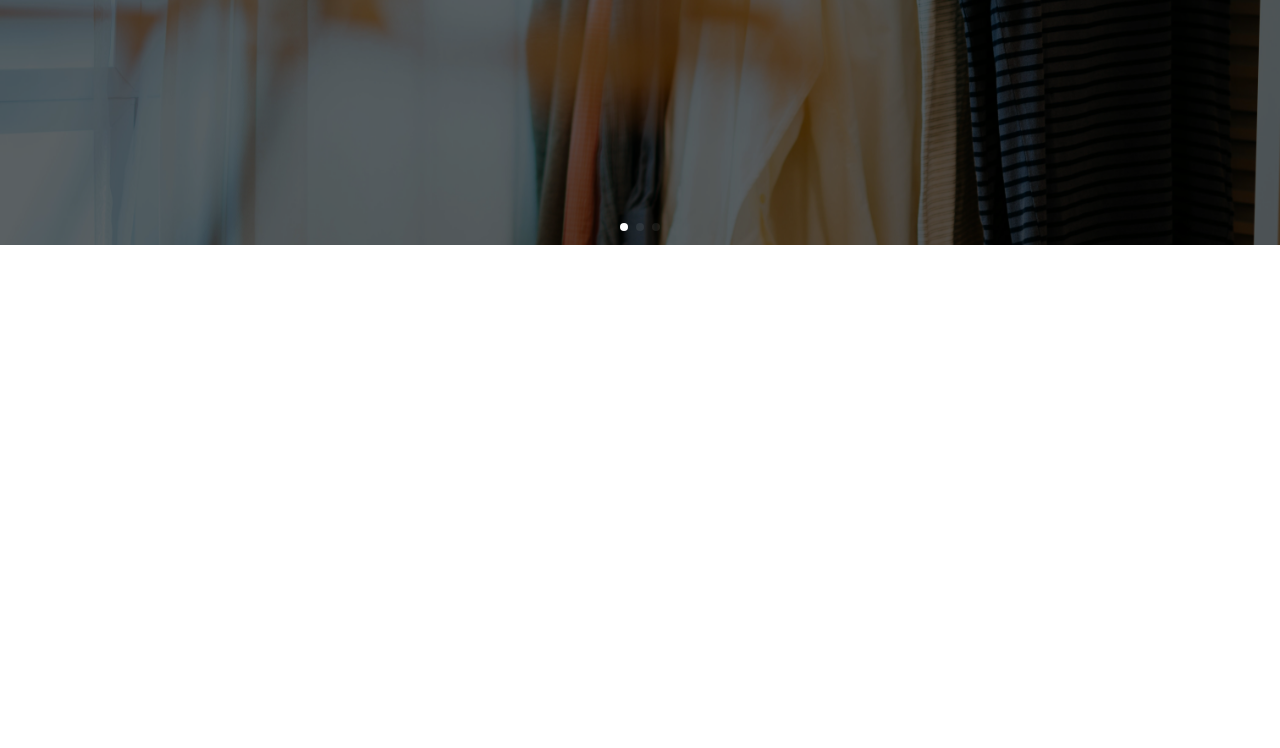
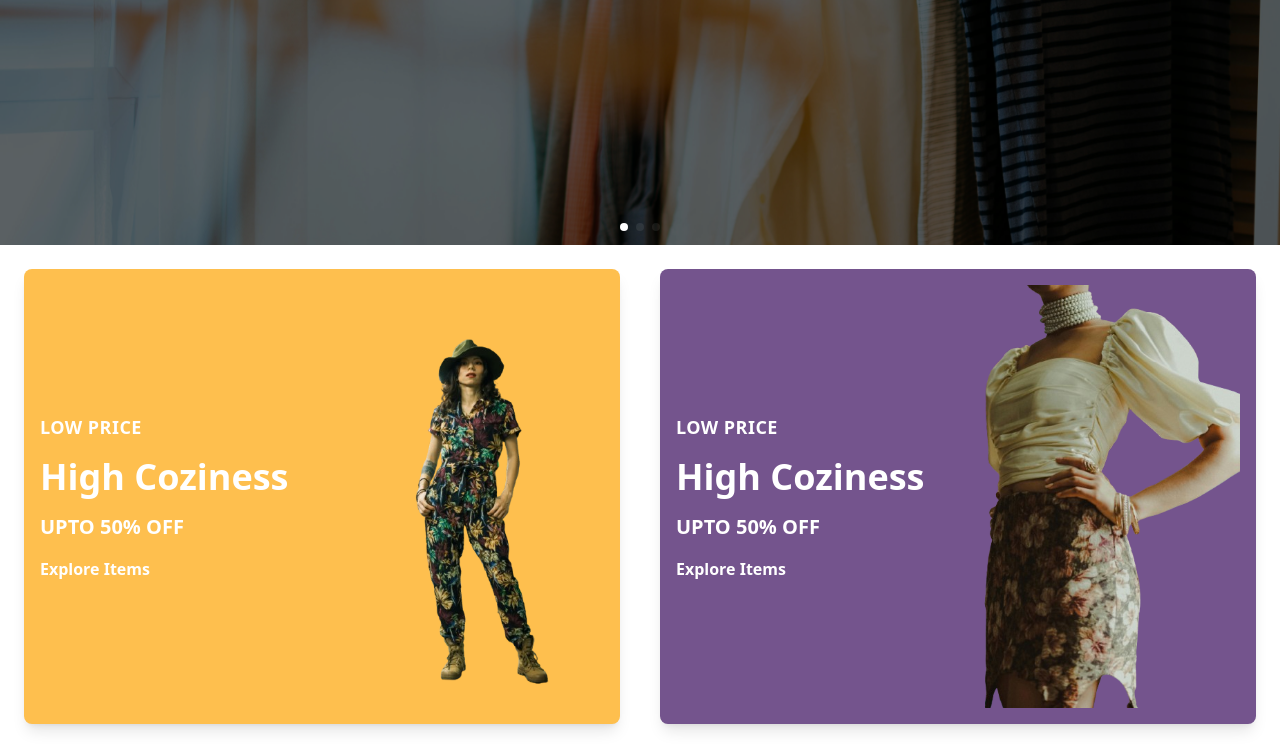
Before and after one commit to rhshuvo44/NextBazaar-Lite, a plain HTML site: page index.html in a window 1280 px wide. Shown: the part 459-1207 px from the top of the page. Before the commit the page ends 800 px from the top, so only its background shows below. Drawn offline with nearby package versions, Linux system fonts and the light colour scheme; grey boxes are pictures that could not be loaded.

Commit message:
fact:deals section

```diff
--- a/index.html
+++ b/index.html
@@ -231,7 +231,74 @@
     </header>
 
     <!-- Main Content -->
-    <main class="flex-grow max-w-3xl mx-auto p-6 w-full"></main>
+    <main class="max-w-7xl mx-auto p-6 w-full">
+      <!-- deals section  -->
+      <section id="deals" class="">
+        <div class="grid grid-cols-1 sm:grid-cols-2 gap-10">
+          <!-- Deal Item 1 -->
+          <div
+            class="flex flex-col sm:flex-row items-center bg-[#febf4e] text-white rounded-lg shadow-lg overflow-hidden p-4"
+          >
+            <!-- Image first in HTML for mobile top -->
+            <div class="sm:w-1/2 w-full mb-4 sm:mb-0 order-first sm:order-last">
+              <img
+                src="assets/images/deals/deals1.png"
+                alt="Cozy Deal"
+                class="w-full h-full object-cover rounded-lg"
+              />
+            </div>
+
+            <!-- Text second in HTML for mobile bottom -->
+            <div
+              class="sm:w-1/2 w-full text-left space-y-4 order-last sm:order-first"
+            >
+              <h3 class="text-lg font-semibold uppercase tracking-wide">
+                Low Price
+              </h3>
+              <h2 class="text-4xl font-extrabold">High Coziness</h2>
+              <p class="text-xl font-semibold">UPTO 50% OFF</p>
+              <a
+                href="#shop"
+                class="mt-6 text-white rounded-lg font-semibold hover:text-black transition"
+              >
+                Explore Items
+              </a>
+            </div>
+          </div>
+
+          <!-- Deal Item 2 -->
+          <div
+            class="flex flex-col sm:flex-row items-center bg-[#74548d] text-white rounded-lg shadow-lg overflow-hidden p-4"
+          >
+            <!-- Image first in HTML for mobile top -->
+            <div class="sm:w-1/2 w-full mb-4 sm:mb-0 order-first sm:order-last">
+              <img
+                src="assets/images/deals/deals2.png"
+                alt="Cozy Deal"
+                class="w-full h-full object-cover rounded-lg"
+              />
+            </div>
+
+            <!-- Text second in HTML for mobile bottom -->
+            <div
+              class="sm:w-1/2 w-full text-left space-y-4 order-last sm:order-first"
+            >
+              <h3 class="text-lg font-semibold uppercase tracking-wide">
+                Low Price
+              </h3>
+              <h2 class="text-4xl font-extrabold">High Coziness</h2>
+              <p class="text-xl font-semibold">UPTO 50% OFF</p>
+              <a
+                href="#shop"
+                class="mt-6 text-white rounded-lg font-semibold hover:text-black transition"
+              >
+                Explore Items
+              </a>
+            </div>
+          </div>
+        </div>
+      </section>
+    </main>
 
     <!-- Footer -->
     <!-- Swiper JS -->
```
Also changed, not shown: assets/images/deals/deals1.png (added), assets/images/deals/deals2.png (added).
